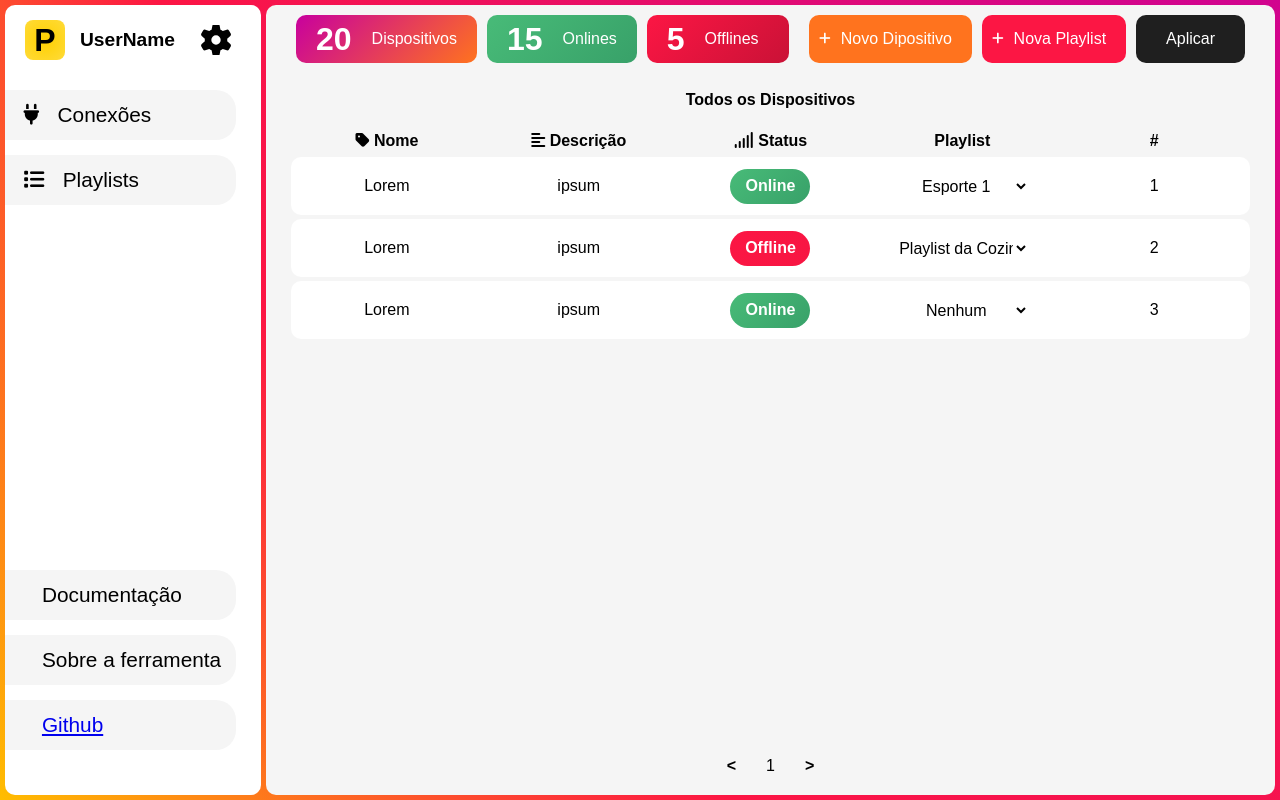
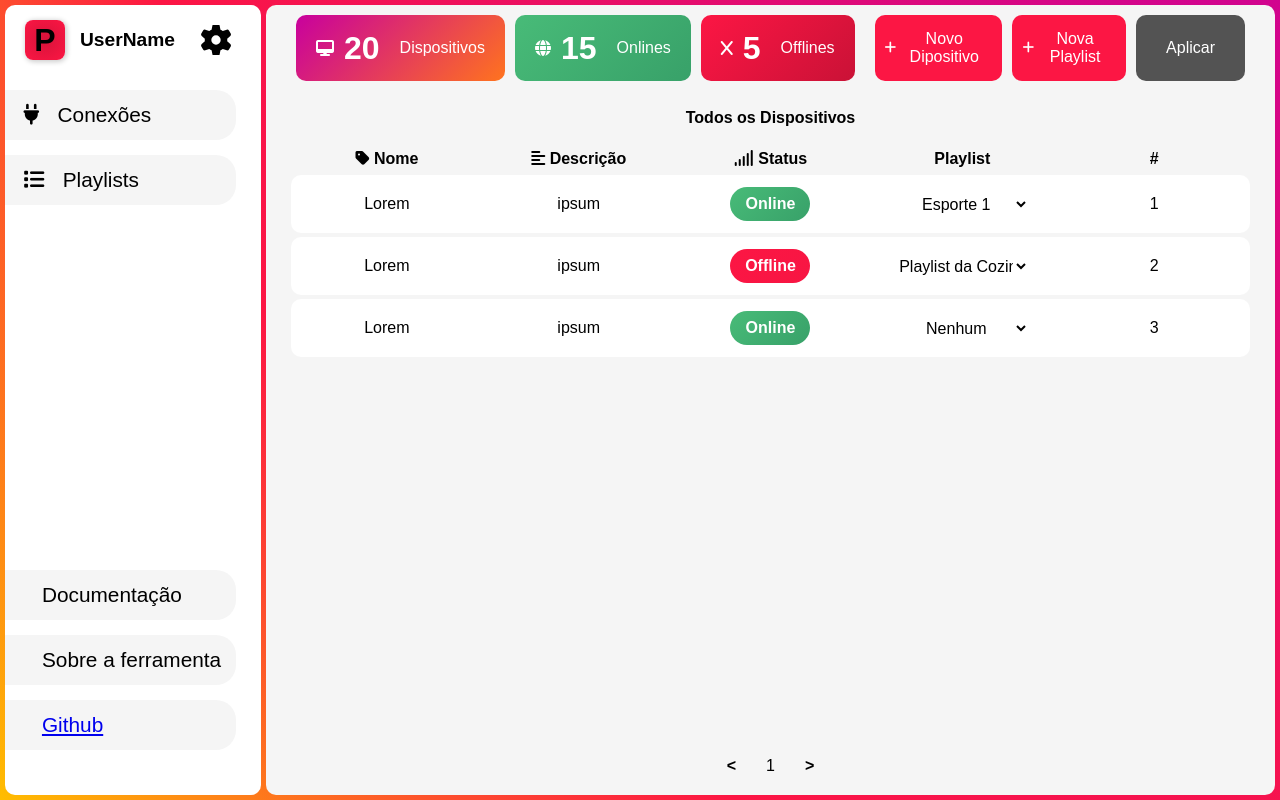
Before and after one commit to Next-Signage/digitalSignage, a PHP site: page /dashboard in a window 1280 px wide. Run offline with PHP 8.4, Linux system fonts and the light colour scheme; the visitor is signed in with stand-in values (Sample User, id 1).

Commit message:
ajustes 2/3

```diff
--- a/public/css/dashboard.css
+++ b/public/css/dashboard.css
@@ -47,10 +47,19 @@ nav {
             height: 100%;
             gap: 10px;
         }
+        button {
+            transition: 0.2s ease;
+        }
+        button:hover {
+            transform: scale(1.05);
+        }
         .disps {
             color: white;
             display: flex;
             flex: 1;
+            i {
+                margin-right: 10px;
+            }
             p {
                 padding-inline: 20px;
                 border-radius: 15px;
@@ -98,14 +107,25 @@ nav {
                 font-size: 120%;
             }
         }
-        #newdisp {
-            background-color: var(--terceira);
+        .active {
+            font-size: 100%;
+            padding-inline: 30px;
+            background: linear-gradient(135deg, #2a8b52 0%, #38a169 100%);
+            color: white;
+            i {
+                margin-right: 10px;
+                display: block;
+            }
         }
         .disabled {
             font-size: 100%;
             padding-inline: 30px;
-            background-color: rgb(31,31,31);
+            background-color: rgb(83, 83, 83);
             color: white;
+            i {
+                margin-right: 10px;
+                display: none;
+            }
         }
     }
     .skip {
@@ -206,7 +226,7 @@ button {
     width: 100%;
     background-color: rgba(0,0,0,0.3);
     .blackscreen {
-        animation: aparecerAddDisp 0.2s ease;
+        animation: aparecer 0.2s ease;
         position: absolute;
         background-color: var(--background);
         display: flex;
@@ -217,12 +237,13 @@ button {
         left: 50%;
         top: 50%;
         transform: translate(-50%,-50%);
-        >*{
+        > * {
             margin: 10px;
             margin-inline: 80px;
         }
         h1 {
             margin-top: 15px;
+            margin-bottom: 0px;
             width: 100%;
             font-size: 120%;
             display: flex;
@@ -256,6 +277,7 @@ button {
             width: 90%;
         }
         #addDispForm {
+            margin-top: 0px;
             display: flex;
             width: 100%;
             flex-direction: column;
@@ -311,7 +333,7 @@ button {
     background: linear-gradient(135deg, #48bb78 0%, #38a169 100%);
 }
 
-@keyframes aparecerAddDisp {
+@keyframes aparecer {
     0% {margin-top: 20px}
     100% {margin-top: 0px}
 }
--- a/public/css/dashboardheader.css
+++ b/public/css/dashboardheader.css
@@ -33,9 +33,6 @@ body {
             color: black;
         }
     }
-    .botao:hover {
-        filter: brightness(90%);
-    }
     .mini-profilelogo {
         display: flex;
         margin: 10px;
@@ -46,18 +43,26 @@ body {
             flex: 1;
             display: flex;
             align-items: center;
-            > div {
+            > a {
                 display: flex;
-                background: radial-gradient(circle at 50% 50%, rgb(255, 208, 0) 0%, rgb(255, 219, 57) 100%);
+                background: radial-gradient(circle at 50% 50%, rgb(0,0,0) -600%, var(--second) 100%);
+                box-shadow: 1px 1px 5px 1px rgb(206, 206, 206);
                 height: 40px;
                 width: 40px;
                 align-items: center;
                 justify-content: center;
                 font-size: 200%;
+                cursor: pointer;
                 border-radius: 8px;
+                text-decoration: none;
+                p {
+                    text-decoration: none;
+                    color: black;
+                }
             }
             > p {
                 font-size: 120%;
+                cursor: default;
                 margin-left: 15px;
             }
         }
@@ -78,6 +83,9 @@ body {
             margin: 10px;
             aspect-ratio: 1/1;
         }
+    }
+    .botao:hover {
+        filter: brightness(90%);
     }
     .botao {
         display: flex;
--- a/public/js/dashboardheader.js
+++ b/public/js/dashboardheader.js
@@ -7,9 +7,9 @@ document.addEventListener("DOMContentLoaded", ()=>{
       <div class="left-painel">
         <div class="mini-profilelogo">
             <div>
-                <div>
+                <a href="dashboard.php">
                   <p>P</p>
-                </div>
+                </a>
                 <p>UserName</p>
             </div>
             <svg xmlns="http://www.w3.org/2000/svg" viewBox="0 0 512 512"><!--!Font Awesome Free v7.0.1 by @fontawesome - https://fontawesome.com License - https://fontawesome.com/license/free Copyright 2025 Fonticons, Inc.--><path d="M195.1 9.5C198.1-5.3 211.2-16 226.4-16l59.8 0c15.2 0 28.3 10.7 31.3 25.5L332 79.5c14.1 6 27.3 13.7 39.3 22.8l67.8-22.5c14.4-4.8 30.2 1.2 37.8 14.4l29.9 51.8c7.6 13.2 4.9 29.8-6.5 39.9L447 233.3c.9 7.4 1.3 15 1.3 22.7s-.5 15.3-1.3 22.7l53.4 47.5c11.4 10.1 14 26.8 6.5 39.9l-29.9 51.8c-7.6 13.1-23.4 19.2-37.8 14.4l-67.8-22.5c-12.1 9.1-25.3 16.7-39.3 22.8l-14.4 69.9c-3.1 14.9-16.2 25.5-31.3 25.5l-59.8 0c-15.2 0-28.3-10.7-31.3-25.5l-14.4-69.9c-14.1-6-27.2-13.7-39.3-22.8L73.5 432.3c-14.4 4.8-30.2-1.2-37.8-14.4L5.8 366.1c-7.6-13.2-4.9-29.8 6.5-39.9l53.4-47.5c-.9-7.4-1.3-15-1.3-22.7s.5-15.3 1.3-22.7L12.3 185.8c-11.4-10.1-14-26.8-6.5-39.9L35.7 94.1c7.6-13.2 23.4-19.2 37.8-14.4l67.8 22.5c12.1-9.1 25.3-16.7 39.3-22.8L195.1 9.5zM256.3 336a80 80 0 1 0 -.6-160 80 80 0 1 0 .6 160z"/></svg>
--- a/src/views/dashboard.php
+++ b/src/views/dashboard.php
@@ -18,13 +18,13 @@ require_once __DIR__ . '/../../config/config.php';
         <div class="information">
           <div class="disps">
             <div class="disp d1">
-              <p><span id="CountDispositivo">20</span> Dispositivos</p>
+              <p><i class="fa-solid fa-desktop"></i> <span id="CountDispositivo">20</span> Dispositivos</p>
             </div>
             <div class="disp d2">
-              <p><span id="CountDispOnline">15</span> Onlines</p>
+              <p><i class="fa-solid fa-globe"></i> <span id="CountDispOnline">15</span> Onlines</p>
             </div>
             <div class="disp d3">
-              <p><span id="CountDispOffline">5</span> Offlines</p>
+              <p><i class="fa-solid fa-x"></i> <span id="CountDispOffline">5</span> Offlines</p>
             </div>
           </div>
           <div style="display: flex;">
@@ -36,7 +36,9 @@ require_once __DIR__ . '/../../config/config.php';
               <i class="fa-solid fa-plus"></i>
               <p>Nova Playlist</p>
             </button>
-            <button class="disabled">Aplicar</button>
+            <button class="disabled">
+            <i class="fa-solid fa-check"></i>
+            Aplicar</button>
           </div>
         </div>
         <div class="main">
```
Also changed, not shown: public/css/playlists.css (+9 -0 lines), public/css/playlistsconfig.css (+25 -6 lines), src/views/playlistconfig.php (+10 -10 lines), public/css/variaveis.css (line endings or trailing spaces).
